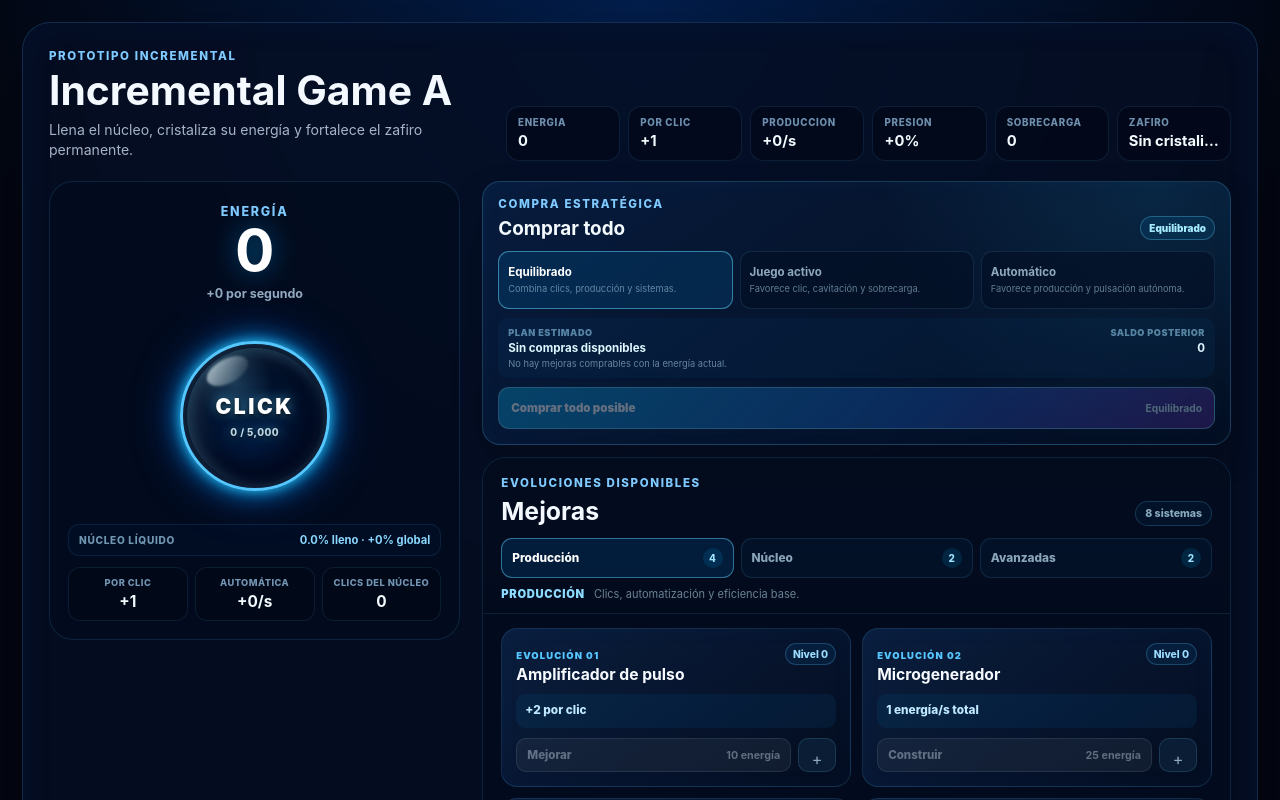
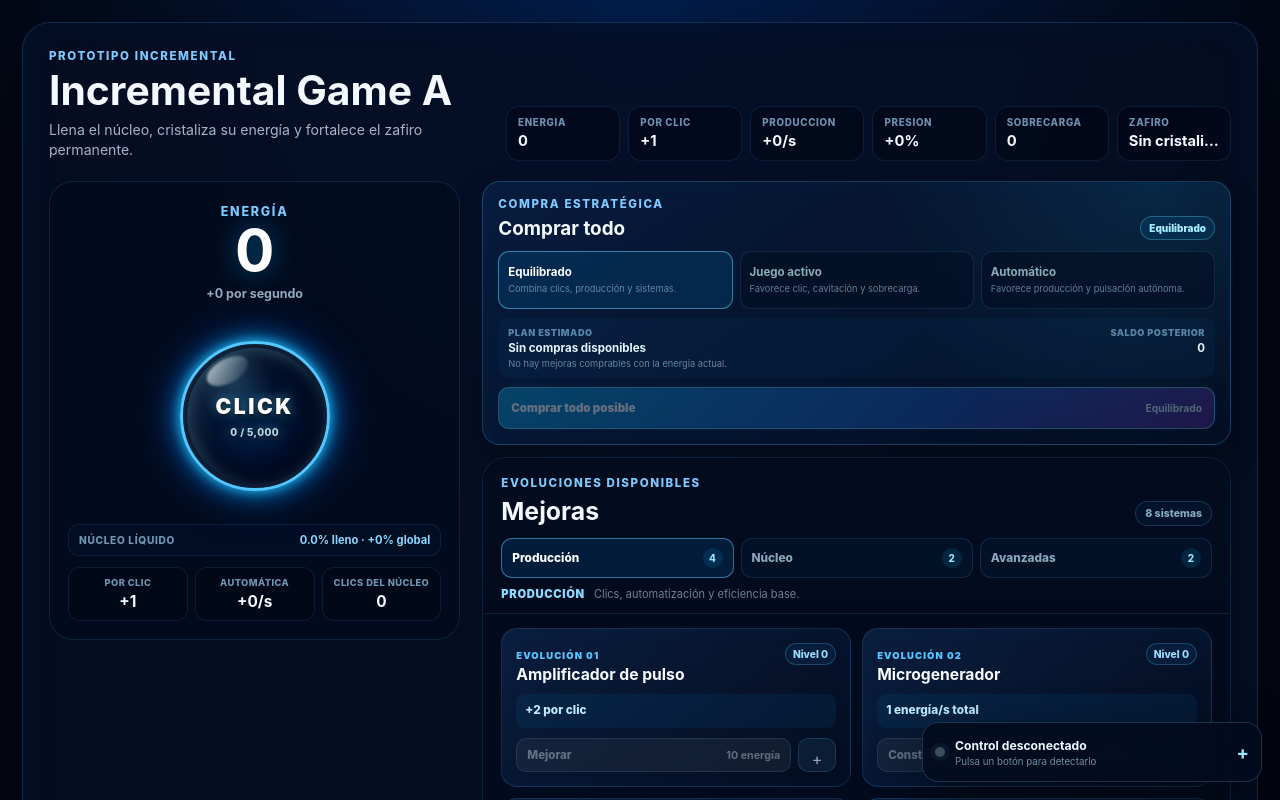
Before and after one commit to xArtXtrAx/incremental-game-A, a React (Vite) app: page / in a window 1280 px wide. Shown: the top 800 px of the page. Built offline with nearby package versions, Linux system fonts and the light colour scheme.

Commit message:
Conectar soporte de gamepad al juego

```diff
--- a/src/main.tsx
+++ b/src/main.tsx
@@ -2,6 +2,7 @@ import { StrictMode } from 'react'
 import { createRoot } from 'react-dom/client'
 import './index.css'
 import App from './App.tsx'
+import { GamepadController } from './GamepadController'
 
 const editableSelector =
   'input, textarea, [contenteditable="true"], [data-allow-selection="true"]'
@@ -19,5 +20,6 @@ document.addEventListener('selectstart', (event) => {
 createRoot(document.getElementById('root')!).render(
   <StrictMode>
     <App />
+    <GamepadController />
   </StrictMode>,
 )
```
